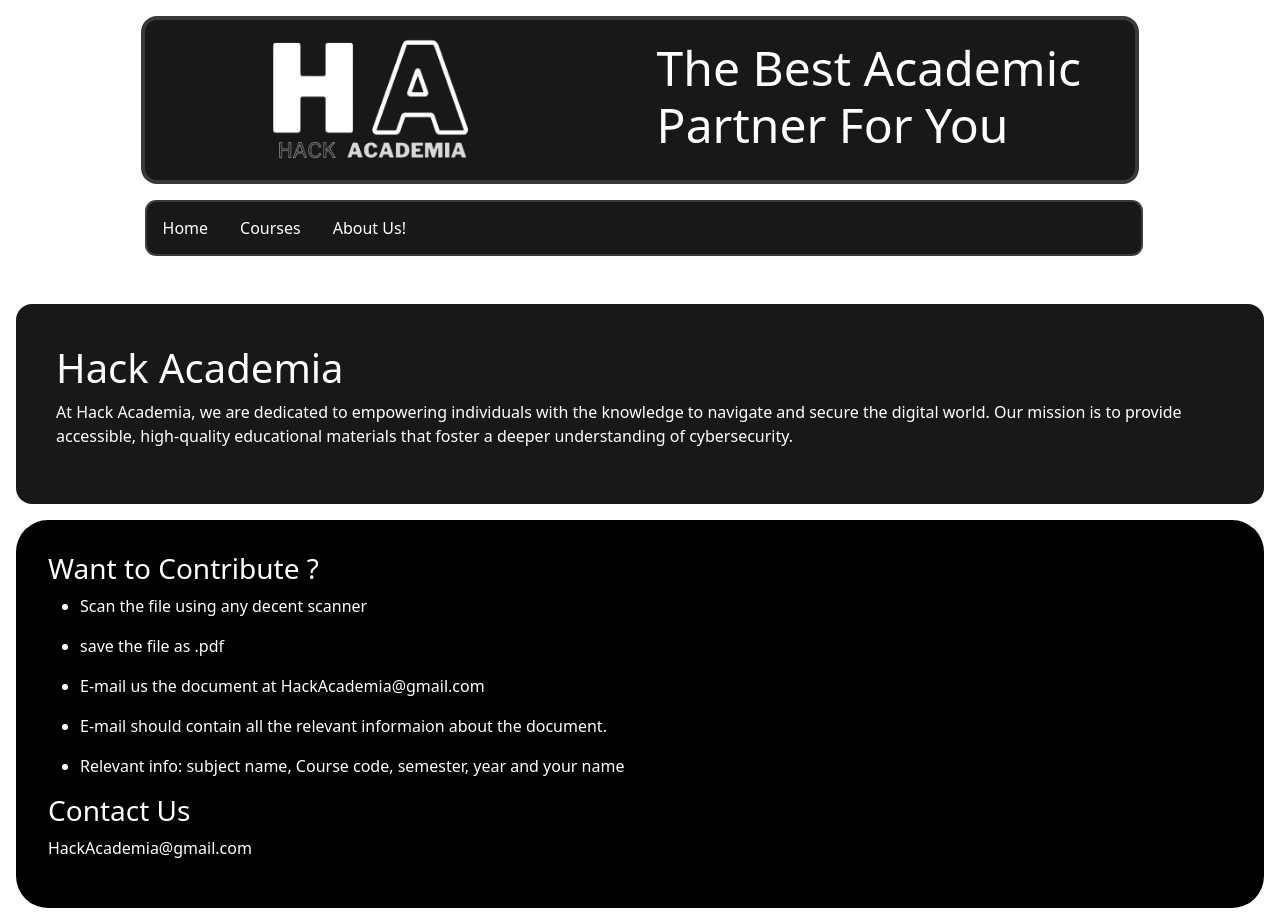
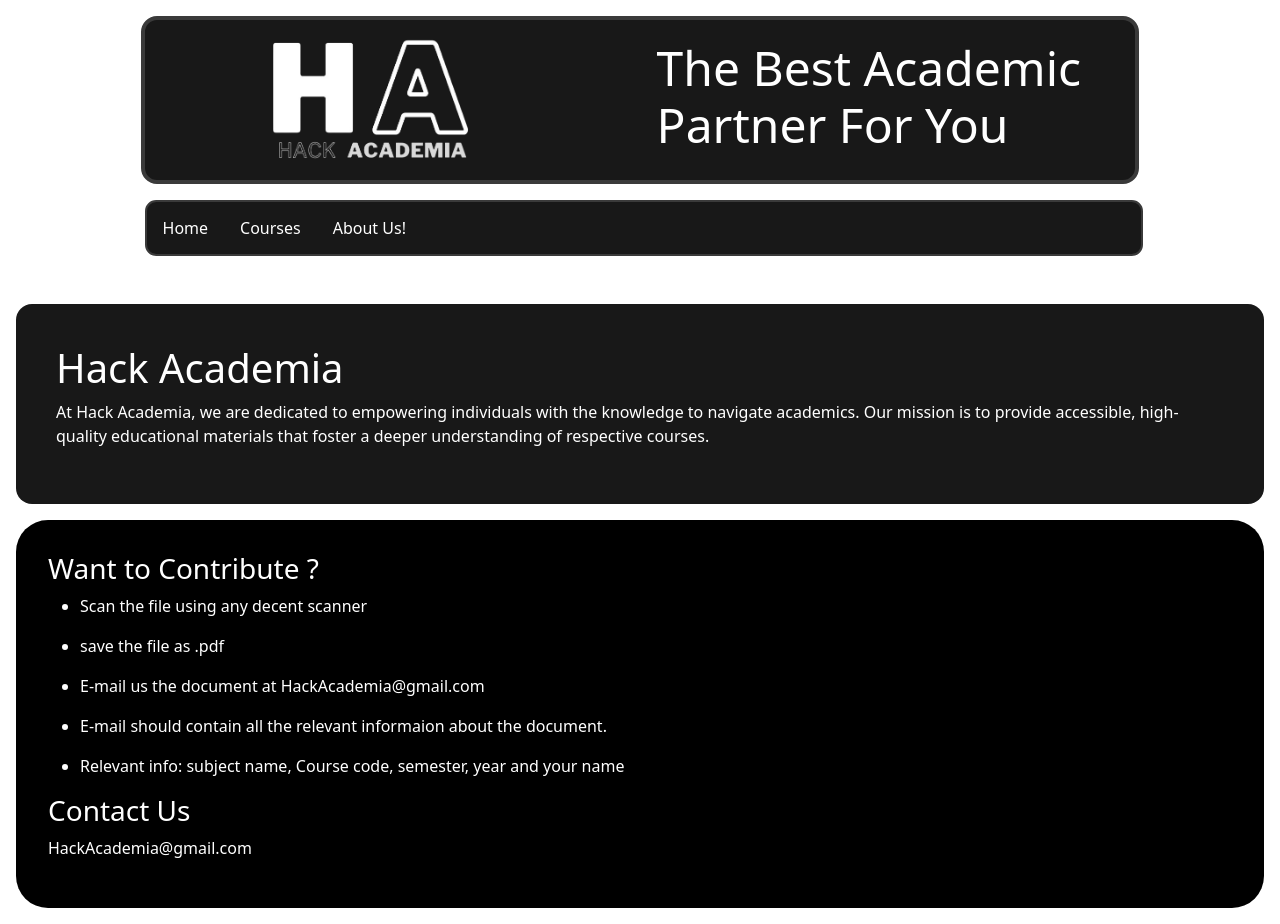
Before and after one commit to im-b-s-g/hackAcademiaClient, a React (Vite) app: page /About in a window 1280 px wide. Built offline with nearby package versions, Linux system fonts and the light colour scheme.

Commit message:
updated About Page

```diff
--- a/src/components/about/About.jsx
+++ b/src/components/about/About.jsx
@@ -10,9 +10,9 @@ const About = () => {
         <h1>Hack Academia</h1>
         <p>
           At Hack Academia, we are dedicated to empowering individuals with the
-          knowledge to navigate and secure the digital world. Our mission is to
-          provide accessible, high-quality educational materials that foster a
-          deeper understanding of cybersecurity.
+          knowledge to navigate academics. Our mission is to provide accessible,
+          high-quality educational materials that foster a deeper understanding
+          of respective courses.
         </p>
       </div>
       {/* <div className="About-video"> */}
```
